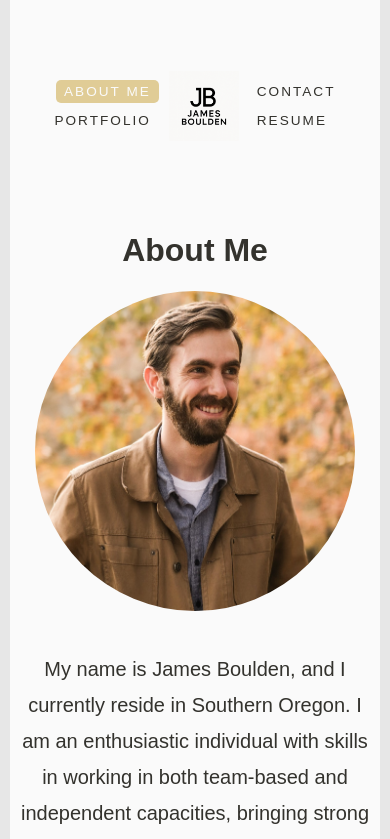
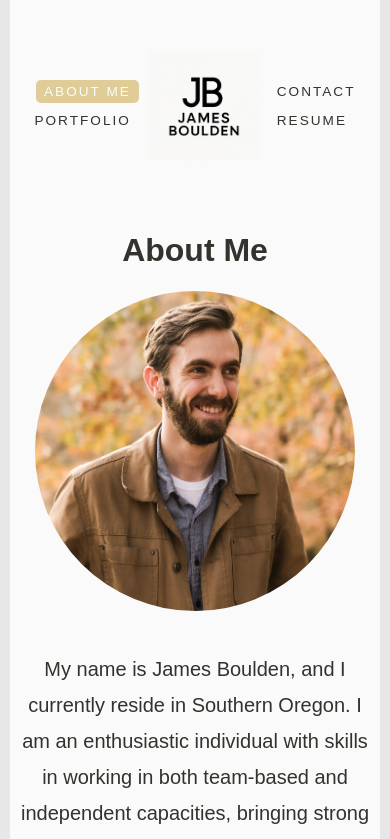
Before and after one commit to JamixB97/my-portfolio, a React (Vite) app: page / in a window 390 px wide. Shown: the top 839 px of the page. Built offline with nearby package versions, Linux system fonts and the light colour scheme.

Commit message:
changed logo size

```diff
--- a/src/index.css
+++ b/src/index.css
@@ -389,7 +389,7 @@ button:hover {
     flex: none;
   }
   .nav-logo {
-    width: 70px;           /* Smaller logo */
+    width: 110px;           /* Smaller logo */
     height: auto;
   }
   .nav-link {
```
